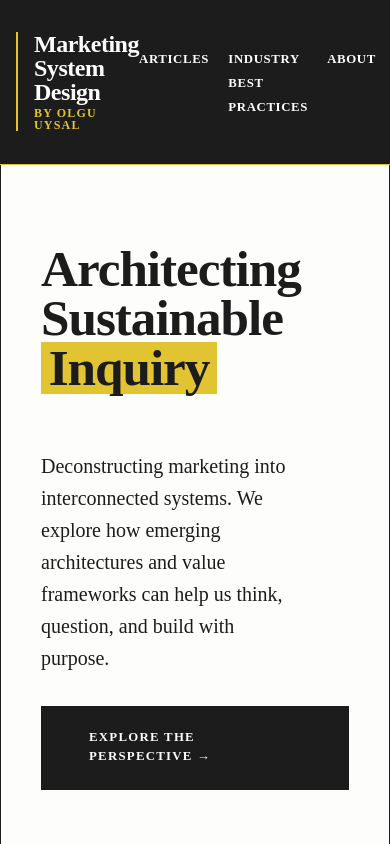
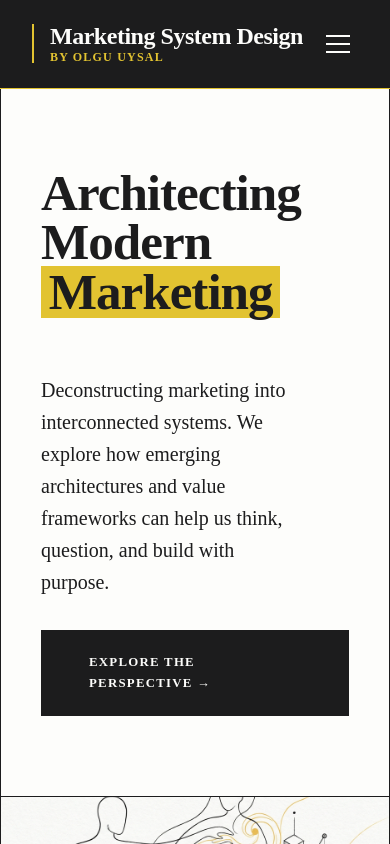
Before and after one commit to msuysal/marketing-blog, a Next.js app: page / in a window 390 px wide. Shown: the top 844 px of the page. Built offline with nearby package versions, Linux system fonts and the light colour scheme.

Commit message:
Fix accessibility, layout, and strictly isolate Case Study tags from Knowledge Base

```diff
--- a/src/app/blog/[slug]/page.tsx
+++ b/src/app/blog/[slug]/page.tsx
@@ -111,7 +111,7 @@ export default async function BlogPost({ params }: Props) {
                 </div>
                 <div className={styles.relatedGrid}>
                     {posts
-                        .filter(p => p.slug !== post.slug)
+                        .filter(p => p.slug !== post.slug && !p.tags.includes("Case Study"))
                         .map(p => ({
                             post: p,
                             score: p.tags.filter(t => post.tags.includes(t)).length
--- a/src/app/globals.css
+++ b/src/app/globals.css
@@ -34,8 +34,43 @@ body {
 body {
   color: var(--foreground);
   font-family: var(--font-sans);
-  line-height: 1.5;
+  line-height: 1.6;
   -webkit-font-smoothing: antialiased;
+}
+
+/* Focus styles for accessibility */
+:focus-visible {
+  outline: 2px solid var(--accent);
+  outline-offset: 4px;
+}
+
+/* Screen reader only utility */
+.sr-only {
+  position: absolute;
+  width: 1px;
+  height: 1px;
+  padding: 0;
+  margin: -1px;
+  overflow: hidden;
+  clip: rect(0, 0, 0, 0);
+  white-space: nowrap;
+  border-width: 0;
+}
+
+/* Skip to content link */
+.skip-link {
+  position: absolute;
+  top: -40px;
+  left: 0;
+  background: var(--accent);
+  color: var(--accent-text);
+  padding: 8px;
+  z-index: 100;
+  transition: top 0.3s;
+}
+
+.skip-link:focus {
+  top: 0;
 }
 
 h1,
--- a/src/app/layout.tsx
+++ b/src/app/layout.tsx
@@ -31,8 +31,9 @@ export default function RootLayout({
   return (
     <html lang="en">
       <body className={`${inter.variable} ${newsreader.variable}`}>
+        <a href="#main-content" className="skip-link">Skip to main content</a>
         <Header />
-        <main style={{ minHeight: "calc(100vh - 400px)" }}>
+        <main id="main-content" style={{ minHeight: "calc(100vh - 400px)" }}>
           {children}
         </main>
         <Footer />
--- a/src/app/page.tsx
+++ b/src/app/page.tsx
@@ -4,8 +4,9 @@ import { posts } from "@/lib/posts";
 import GridIllustration from "@/components/GridIllustration";
 
 export default function Home() {
-  const latestPost = posts[0];
-  const otherPosts = posts.slice(1, 4);
+  const articlePosts = posts.filter(post => !post.tags.includes("Case Study"));
+  const latestPost = articlePosts[0];
+  const otherPosts = articlePosts.slice(1, 4);
 
   return (
     <div className={styles.container}>
@@ -13,7 +14,7 @@ export default function Home() {
         <div className={styles.heroMain}>
           <h1 className={styles.heroTitle}>
             Architecting <br />
-            Sustainable <span className="highlight">Inquiry</span>
+            Modern <span className="highlight">Marketing</span>
           </h1>
           <div className={styles.heroContent}>
             <p className={styles.heroBody}>
@@ -45,7 +46,7 @@ export default function Home() {
             </div>
           </div>
           <div className={styles.featuredHorizontalLink}>
-            <Link href={`/blog/${latestPost.slug}`} className={styles.readMore}>Read Article &rarr;</Link>
+            <Link href={`/blog/${latestPost.slug}`} className={styles.readMore} aria-label={`Read featured article: ${latestPost.title}`}>Read Article &rarr;</Link>
           </div>
         </article>
       </section>
@@ -53,7 +54,7 @@ export default function Home() {
       <section className={styles.gridSection}>
         <div className={styles.sectionHeader}>
           <h3>Latest Intelligence</h3>
-          <Link href="/knowledge-base">Explore Articles</Link>
+          <Link href="/knowledge-base" aria-label="Explore all articles in the knowledge base">Explore Articles</Link>
         </div>
 
         <div className={styles.grid}>
@@ -88,7 +89,8 @@ export default function Home() {
             <h3>Join the Syndicate</h3>
             <p>Sign-up to newsletter to get alerted whenever there is a new article. We promise, only good stuff here.</p>
             <form className={styles.form} action="https://formspree.io/f/xdakqvgg" method="POST">
-              <input type="email" name="email" placeholder="Enter your email address" required />
+              <label htmlFor="newsletter-email" className="sr-only">Email address</label>
+              <input id="newsletter-email" type="email" name="email" placeholder="Enter your email address" required aria-required="true" />
               <button type="submit">Subscribe</button>
             </form>
           </div>
--- a/src/components/Footer.tsx
+++ b/src/components/Footer.tsx
@@ -33,10 +33,10 @@ const Footer = () => {
                 <div className={styles.column}>
                     <h4 className={styles.heading}>Topics</h4>
                     <ul className={styles.list}>
-                        <li><Link href="/knowledge-base?tag=Marketing%20Architecture">Marketing Architecture</Link></li>
-                        <li><Link href="/knowledge-base?tag=Systems%20Architecture">Systems Architecture</Link></li>
-                        <li><Link href="/knowledge-base?tag=Influence,%20Authority%20&%20Intelligence">Influence & Authority</Link></li>
-                        <li><Link href="/knowledge-base?tag=Marketing%20Ethics">Marketing Ethics</Link></li>
+                        <li><Link href="/knowledge-base?tag=Systems%20Infrastructure">Systems Architecture</Link></li>
+                        <li><Link href="/knowledge-base?tag=Influence%20%26%20Authority">Influence & Authority</Link></li>
+                        <li><Link href="/knowledge-base?tag=Behavioral%20Logic">Behavioral Logic</Link></li>
+                        <li><Link href="/knowledge-base?tag=Data%20Signals">Data Signals</Link></li>
                     </ul>
                 </div>
             </div>
--- a/src/components/Header.module.css
+++ b/src/components/Header.module.css
@@ -116,20 +116,97 @@
     border-bottom: none !important;
 }
 
-@media (max-width: 768px) {
+.mobileToggle {
+    display: none;
+    background: none;
+    border: none;
+    cursor: pointer;
+    padding: 0.5rem;
+    z-index: 200;
+}
+
+.iconMenu,
+.iconClose {
+    display: block;
+    width: 24px;
+    height: 2px;
+    background-color: var(--background);
+    position: relative;
+    transition: all 0.3s ease;
+}
+
+.iconMenu::before,
+.iconMenu::after,
+.iconClose::before,
+.iconClose::after {
+    content: "";
+    position: absolute;
+    width: 24px;
+    height: 2px;
+    background-color: var(--background);
+    left: 0;
+}
+
+.iconMenu::before {
+    top: -8px;
+}
+
+.iconMenu::after {
+    top: 8px;
+}
+
+.iconClose {
+    background-color: transparent;
+}
+
+.iconClose::before {
+    transform: rotate(45deg);
+    top: 0;
+}
+
+.iconClose::after {
+    transform: rotate(-45deg);
+    top: 0;
+}
+
+@media (max-width: 968px) {
+    .mainHeader {
+        padding: 1.5rem 0;
+    }
+
+    .mobileToggle {
+        display: block;
+    }
+
+    .nav {
+        position: fixed;
+        top: 0;
+        right: -100%;
+        width: 80%;
+        max-width: 300px;
+        height: 100vh;
+        background-color: var(--foreground);
+        padding: 8rem 2rem;
+        transition: right 0.4s cubic-bezier(0.165, 0.84, 0.44, 1);
+        box-shadow: -10px 0 30px rgba(0, 0, 0, 0.3);
+        z-index: 150;
+    }
+
+    .navOpen {
+        right: 0;
+    }
+
+    .navList {
+        flex-direction: column;
+        gap: 3rem;
+        align-items: flex-end;
+    }
+
+    .navItem a {
+        font-size: 1.25rem;
+    }
+
     .topBar {
         display: none;
     }
-
-    .container {
-        padding: 0 1rem;
-    }
-
-    .navList {
-        gap: 1.2rem;
-    }
-
-    .navItem a {
-        font-size: 0.8rem;
-    }
 }
--- a/src/components/Header.tsx
+++ b/src/components/Header.tsx
@@ -1,7 +1,10 @@
+import { useState } from "react";
 import Link from "next/link";
 import styles from "./Header.module.css";
 
 const Header = () => {
+    const [isMenuOpen, setIsMenuOpen] = useState(false);
+
     return (
         <header className={styles.wrapper}>
             <div className={styles.topBar}>
@@ -22,19 +25,30 @@ const Header = () => {
                             </div>
                         </Link>
                     </div>
-                    <nav className={styles.nav}>
+
+                    <button
+                        className={styles.mobileToggle}
+                        onClick={() => setIsMenuOpen(!isMenuOpen)}
+                        aria-expanded={isMenuOpen}
+                        aria-controls="main-nav"
+                        aria-label="Toggle navigation menu"
+                    >
+                        <span className={isMenuOpen ? styles.iconClose : styles.iconMenu}></span>
+                    </button>
+
+                    <nav id="main-nav" className={`${styles.nav} ${isMenuOpen ? styles.navOpen : ""}`} aria-label="Main navigation">
                         <ul className={styles.navList}>
                             <li className={styles.navItem}>
-                                <Link href="/knowledge-base">Articles</Link>
+                                <Link href="/knowledge-base" onClick={() => setIsMenuOpen(false)}>Articles</Link>
                             </li>
                             <li className={styles.navItem}>
-                                <Link href="/industry-best-practices">Industry Best Practices</Link>
+                                <Link href="/industry-best-practices" onClick={() => setIsMenuOpen(false)}>Industry Best Practices</Link>
                             </li>
                             <li className={styles.navItem}>
-                                <Link href="/about">About</Link>
+                                <Link href="/about" onClick={() => setIsMenuOpen(false)}>About</Link>
                             </li>
                             <li className={styles.navItem}>
-                                <Link href="/contact" className={styles.contactLink}>Contact</Link>
+                                <Link href="/contact" className={styles.contactLink} onClick={() => setIsMenuOpen(false)}>Contact</Link>
                             </li>
                         </ul>
                     </nav>
```
Also changed, not shown: src/app/industry-best-practices/page.tsx (+8 -2 lines), src/app/knowledge-base/page.tsx (+12 -5 lines), .agent/workflows/build.md (added), .agent/workflows/dev.md (added), .agent/workflows/status.md (added).
